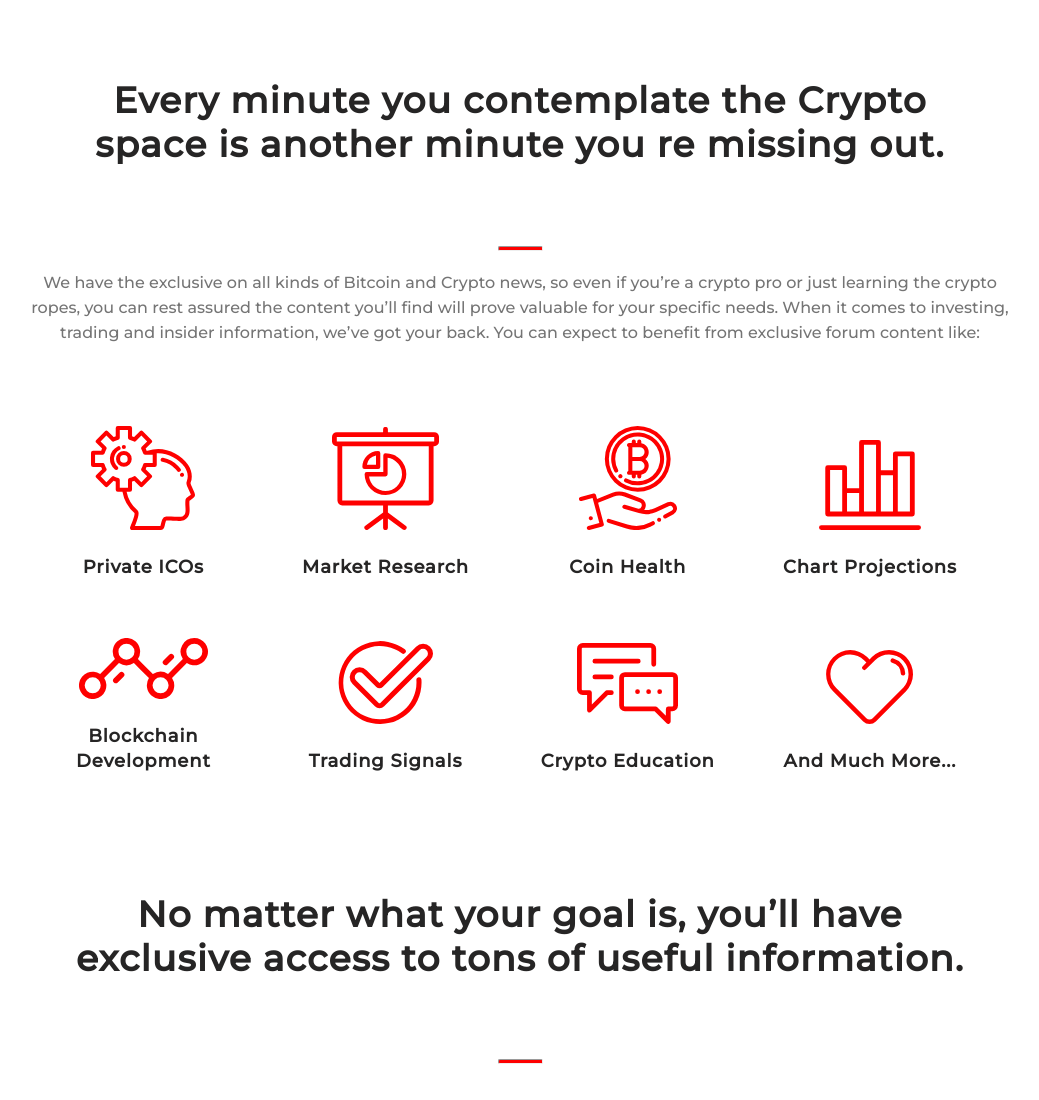
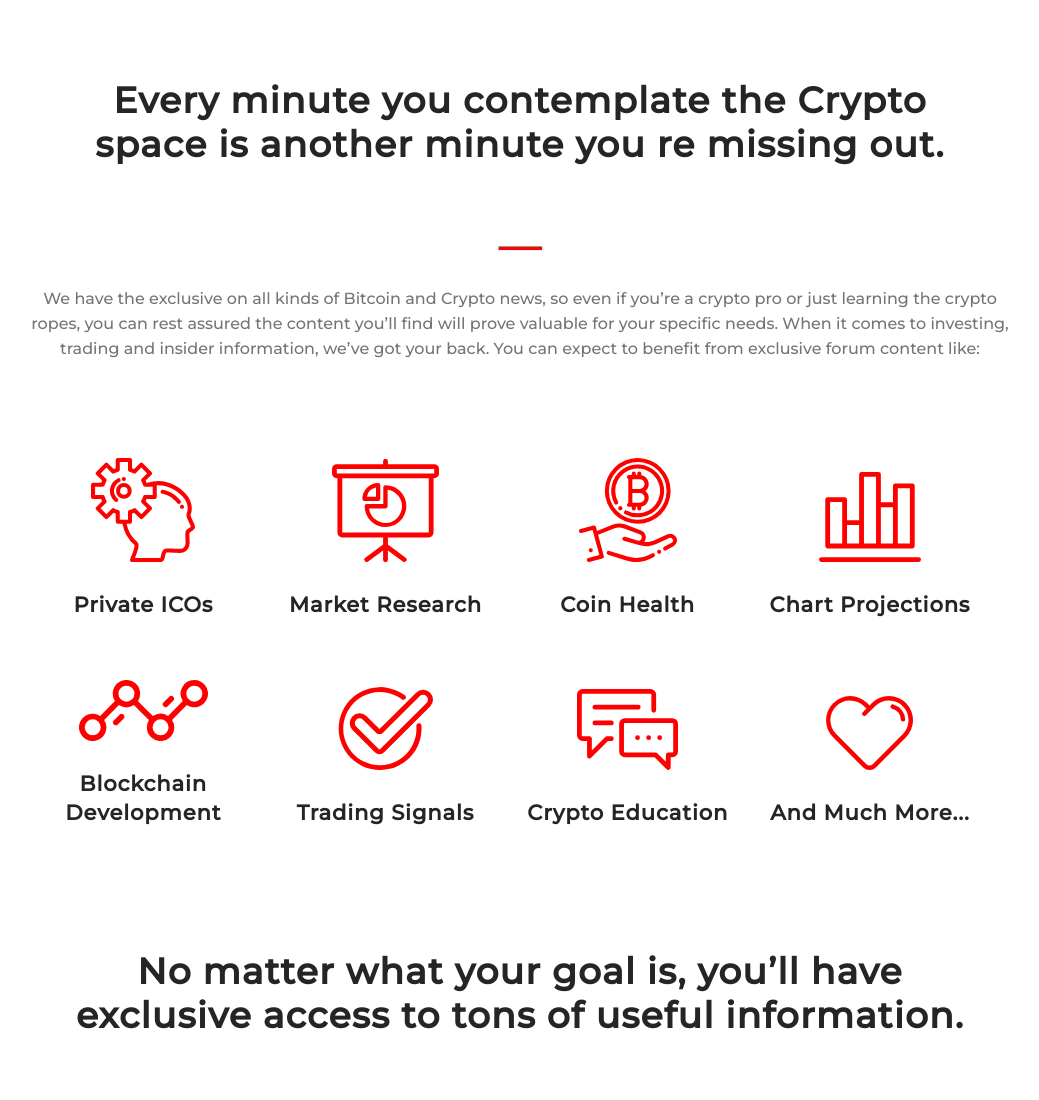
Before and after one commit to muhammad-naveed-brainx/css-task1, a plain HTML site: page index.html in a window 1280 px wide. Shown: the top 1100 px of the page, without its empty margins (120-1159 px from the left). Drawn offline with Linux system fonts and the light colour scheme.

Commit message:
Some issues resolved in html this is the final commit

```diff
--- a/index.html
+++ b/index.html
@@ -25,10 +25,11 @@
     </div>
     <div class="container">
         <div class="text1">
-            We have the exclusive on all kinds of Bitcoin and Crypto news, so even if you’re a crypto pro or just
-            learning the crypto ropes, you can rest assured the content you’ll find will prove valuable for your
-            specific needs. When it comes to investing, trading and insider information, we’ve got your back. You can
-            expect to benefit from exclusive forum content like:
+            <p> We have the exclusive on all kinds of Bitcoin and Crypto news, so even if you’re a crypto pro or just
+                learning the crypto ropes, you can rest assured the content you’ll find will prove valuable for your
+                specific needs. When it comes to investing, trading and insider information, we’ve got your back. You
+                can expect to benefit from exclusive forum content like:
+            </p>
         </div>
     </div>
 
@@ -37,36 +38,36 @@
         <div class="row">
             <div class="column">
                 <img src="/section1/1.svg" alt="brain image">
-                <p class="text-below-image">Private ICOs</p>
+                <h3 class="text-below-image">Private ICOs</h3>
             </div>
             <div class="column">
                 <img src="/section1/2.svg" alt="brain image">
-                <p class="text-below-image">Market Research</p>
+                <h3 class="text-below-image">Market Research</h3>
             </div>
             <div class="column">
                 <img src="/section1/3.svg" alt="brain image">
-                <p class="text-below-image">Coin Health</p>
+                <h3 class="text-below-image">Coin Health</h3>
             </div>
             <div class="column">
                 <img src="/section1/4.svg" alt="brain image">
-                <p class="text-below-image">Chart Projections</p>
+                <h3 class="text-below-image">Chart Projections</h3>
             </div>
 
             <div class="column">
                 <img src="/section1/5.svg" alt="brain image">
-                <p class="text-below-image">Blockchain Development</p>
+                <h3 class="text-below-image">Blockchain Development</h3>
             </div>
             <div class="column">
                 <img src="/section1/6.svg" alt="brain image">
-                <p class="text-below-image">Trading Signals</p>
+                <h3 class="text-below-image">Trading Signals</h3>
             </div>
             <div class="column">
                 <img src="/section1/7.svg" alt="brain image">
-                <p class="text-below-image">Crypto Education</p>
+                <h3 class="text-below-image">Crypto Education</h3>
             </div>
             <div class="column">
                 <img src="/section1/8.svg" alt="brain image">
-                <p class="text-below-image">And Much More...</p>
+                <h3 class="text-below-image">And Much More...</h3>
             </div>
         </div>
     </div>
```
